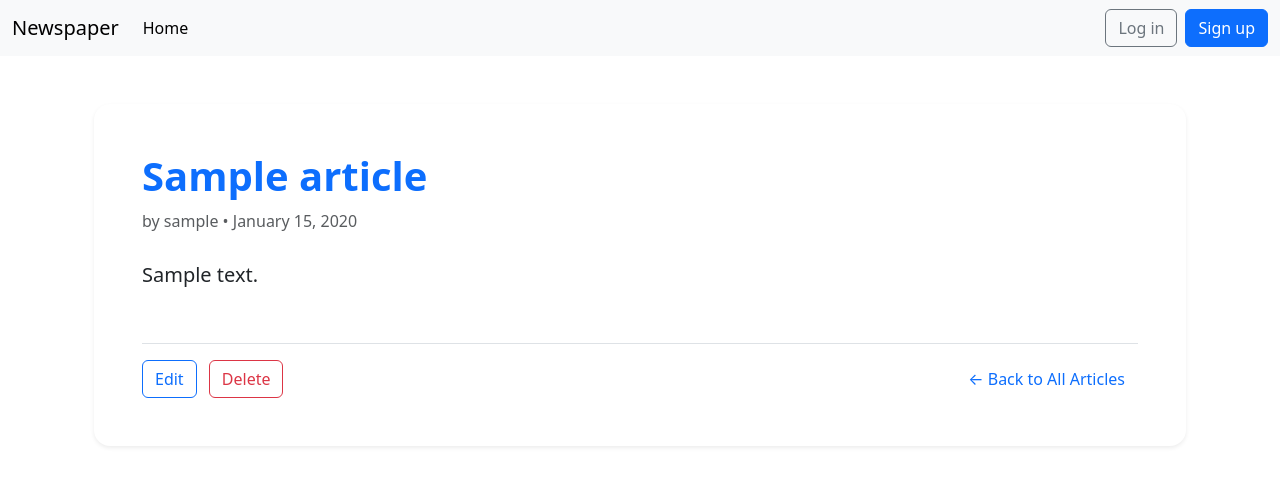
After one commit to shayannRB/newspaper-app, a Django app: page /articles/1/ in a window 1280 px wide. The commit adds this page. Shown: the top 486 px of the page. Run offline with Django 5.2, Linux system fonts and the light colour scheme; tables that the repository leaves empty hold one stand-in row (values such as "Sample post").

Commit message:
newspaper app added

```diff
--- /dev/null
+++ b/articles/apps.py
@@ -0,0 +1,6 @@
+from django.apps import AppConfig
+
+
+class ArticlesConfig(AppConfig):
+    default_auto_field = "django.db.models.BigAutoField"
+    name = "articles"
--- /dev/null
+++ b/articles/models.py
@@ -0,0 +1,18 @@
+from django.db import models
+from django.conf import settings
+from django.urls import reverse
+
+class Articles(models.Model):
+    title = models.CharField(max_length=250)
+    body = models.TextField()
+    date = models.DateField(auto_now_add=True)
+    author = models.ForeignKey(
+        settings.AUTH_USER_MODEL,
+        on_delete=models.CASCADE
+    )
+
+    def __str__(self):
+        return self.title
+
+    def get_absolute_url(self):
+        return reverse('article_detail', kwargs={'pk' : self.pk})
--- /dev/null
+++ b/articles/tests.py
@@ -0,0 +1,3 @@
+from django.test import TestCase
+
+# Create your tests here.
--- /dev/null
+++ b/articles/urls.py
@@ -0,0 +1,16 @@
+from django.urls import path
+
+from .views import (ArticleListView,
+    ArticleDetailView,
+    ArticleUpdateView,
+    ArticleDeleteView,
+    ArticleCreateView)
+
+urlpatterns = [
+    path('', ArticleListView.as_view(), name='article_list'),
+    path('new/', ArticleCreateView.as_view(), name='article_new'),
+    path('<int:pk>/', ArticleDetailView.as_view(), name='article_detail'),
+    path('<int:pk>/edit/', ArticleUpdateView.as_view(), name='article_edit'),
+    path('<int:pk>/delete/', ArticleDeleteView.as_view(), name='article_delete'),
+
+]
--- /dev/null
+++ b/articles/views.py
@@ -0,0 +1,42 @@
+from django.shortcuts import render
+from django.urls import reverse_lazy
+from django.views.generic import (
+    ListView,
+    DeleteView,
+    DetailView,
+    UpdateView,
+    CreateView
+)
+
+from .models import Articles
+
+
+class ArticleCreateView(CreateView):
+    model = Articles
+    fields = {
+        'title',
+        'body',
+        'author'
+    }
+    template_name = 'article_new.html'
+
+class ArticleListView(ListView):
+    model = Articles
+    template_name = 'article_list.html'
+
+class ArticleDetailView(DetailView):
+    model = Articles
+    template_name = 'article_detail.html'
+
+class ArticleUpdateView(UpdateView):
+    model = Articles
+    fields = [
+        'title',
+        'body'
+    ]
+    template_name = 'article_edit.html'
+
+class ArticleDeleteView(DeleteView):
+    model = Articles
+    template_name = 'article_delete.html'
+    success_url = reverse_lazy("article_list")
--- a/django_project/settings.py
+++ b/django_project/settings.py
@@ -11,6 +11,7 @@ https://docs.djangoproject.com/en/5.2/ref/settings/
 """
 
 from pathlib import Path
+import os
 
 # Build paths inside the project like this: BASE_DIR / 'subdir'.
 BASE_DIR = Path(__file__).resolve().parent.parent
@@ -40,10 +41,13 @@ INSTALLED_APPS = [
     # locla
     "accounts",
     "pages",
+    "articles",
     #3rd party
     "crispy_forms",
     "crispy_bootstrap5"
 ]
+
+TIME_ZONE = "Iran/Tehran"
 
 AUTH_USER_MODEL = 'accounts.CustomUser'
 
--- a/django_project/urls.py
+++ b/django_project/urls.py
@@ -23,5 +23,6 @@ urlpatterns = [
     path("admin/", admin.site.urls),
     path('accounts/', include('django.contrib.auth.urls')),
     path('accounts/', include('accounts.urls')),
+    path('articles/', include('articles.urls')),
     path('', include('pages.urls'))
 ]
--- /dev/null
+++ b/templates/article_detail.html
@@ -0,0 +1,34 @@
+{% extends "base.html" %}
+
+{% block content %}
+<div class="container my-5">
+  <div class="card shadow-sm border-0 rounded-4">
+    <div class="card-body p-5">
+      <h1 class="card-title mb-3 fw-bold text-primary">{{ object.title }}</h1>
+      <h6 class="card-subtitle mb-4 text-muted">
+        by {{ object.author }} • {{ object.date|date:"F j, Y" }}
+      </h6>
+
+      <div class="card-text fs-5 lh-lg text-dark mb-5">
+        {{ object.body|linebreaks }}
+      </div>
+
+      <div class="d-flex justify-content-between align-items-center mt-4 pt-3 border-top">
+        <div>
+          <a href="{% url 'article_edit' object.pk %}" class="btn btn-outline-primary me-2">
+            <i class="bi bi-pencil-square"></i> Edit
+          </a>
+          <a href="{% url 'article_delete' object.pk %}" class="btn btn-outline-danger">
+            <i class="bi bi-trash"></i> Delete
+          </a>
+        </div>
+        <div>
+          <a href="{% url 'article_list' %}" class="btn btn-link text-decoration-none">
+            ← Back to All Articles
+          </a>
+        </div>
+      </div>
+    </div>
+  </div>
+</div>
+{% endblock content %}
--- a/templates/base.html
+++ b/templates/base.html
@@ -22,10 +22,10 @@
       <div class="collapse navbar-collapse" id="navbarSupportedContent">
         <ul class="navbar-nav me-auto mb-2 mb-lg-0">
           <li class="nav-item">
-            <a class="nav-link active" aria-current="page" href="#">Home</a>
+            <a class="nav-link active" aria-current="page" href="{% url 'home' %}">Home</a>
           </li>
           {% if user.is_authenticated %}
-          <li><a href="#" class="nav-link px-2 link-dark">+ New</a></li>
+          <li><a href="{% url 'article_new' %}" class="nav-link px-2 link-dark">+ New</a></li>
         </ul>
         <div class="mr-auto">
           <ul class="navbar-nav">
--- a/templates/registration/password_reset_done.html
+++ b/templates/registration/password_reset_done.html
@@ -5,5 +5,6 @@
 
 {% block content %}
 <h1>check your inbox</h1>
+
 <p> email has been sent check your inbox please</p>
 {% endblock content %}
```
Also changed, not shown: articles/admin.py (added, +12 -0 lines), templates/article_delete.html (added, +9 -0 lines), templates/article_edit.html (added, +10 -0 lines), templates/article_list.html (added, +27 -0 lines), templates/article_new.html (added, +11 -0 lines), templates/home.html (+37 -11 lines), articles/__init__.py (added), articles/migrations/0001_initial.py (added), articles/migrations/__init__.py (added).
